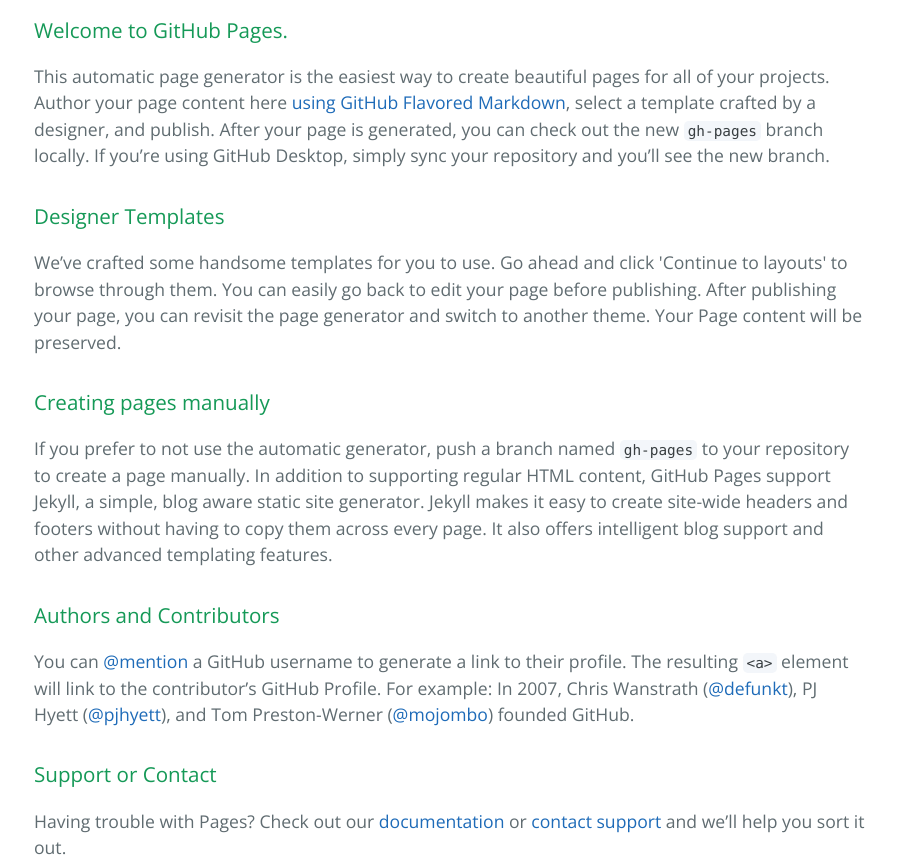
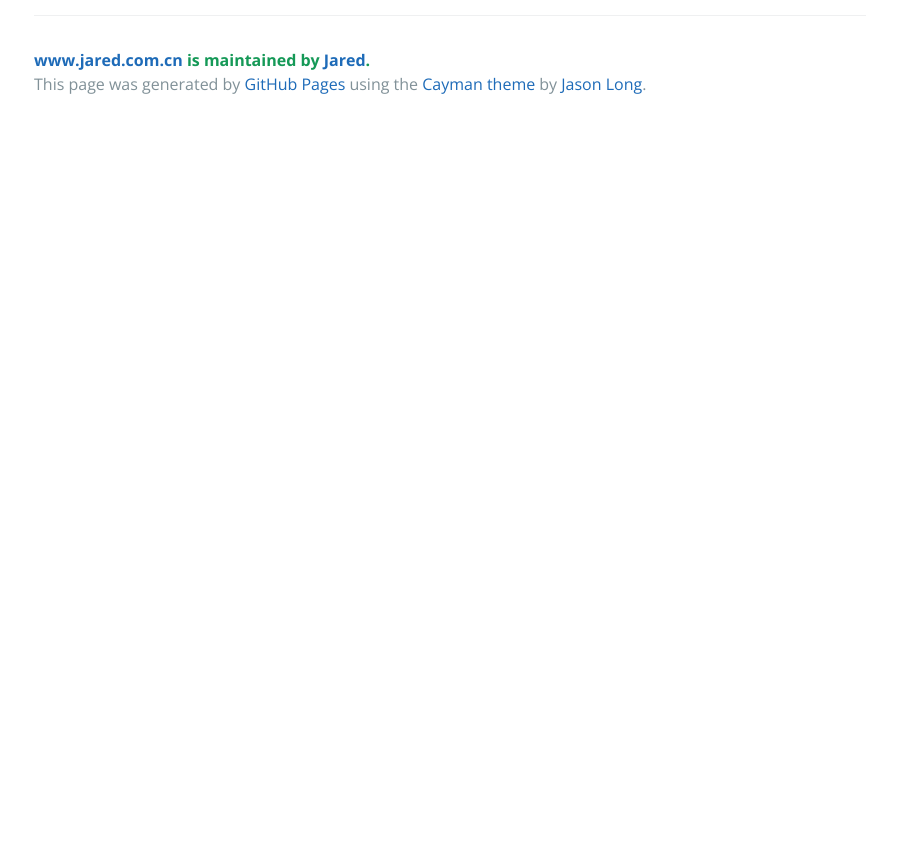
Before and after one commit to Jared1016/Jared1016.github.io, a plain HTML site: page index.html in a window 1280 px wide. Shown: the part 400-1264 px from the top of the page, without its empty margins (190-1087 px from the left). After the commit the page ends 800 px from the top, so only its background shows below. Drawn offline with nearby package versions, Linux system fonts and the light colour scheme.

Commit message:
Update index.html

```diff
--- a/index.html
+++ b/index.html
@@ -20,29 +20,8 @@
 
     <section class="main-content">
       <h3>
-<a id="welcome-to-github-pages" class="anchor" href="#welcome-to-github-pages" aria-hidden="true"><span class="octicon octicon-link"></span></a>Welcome to GitHub Pages.</h3>
 
-<p>This automatic page generator is the easiest way to create beautiful pages for all of your projects. Author your page content here <a href="https://guides.github.com/features/mastering-markdown/">using GitHub Flavored Markdown</a>, select a template crafted by a designer, and publish. After your page is generated, you can check out the new <code>gh-pages</code> branch locally. If you’re using GitHub Desktop, simply sync your repository and you’ll see the new branch.</p>
 
-<h3>
-<a id="designer-templates" class="anchor" href="#designer-templates" aria-hidden="true"><span class="octicon octicon-link"></span></a>Designer Templates</h3>
-
-<p>We’ve crafted some handsome templates for you to use. Go ahead and click 'Continue to layouts' to browse through them. You can easily go back to edit your page before publishing. After publishing your page, you can revisit the page generator and switch to another theme. Your Page content will be preserved.</p>
-
-<h3>
-<a id="creating-pages-manually" class="anchor" href="#creating-pages-manually" aria-hidden="true"><span class="octicon octicon-link"></span></a>Creating pages manually</h3>
-
-<p>If you prefer to not use the automatic generator, push a branch named <code>gh-pages</code> to your repository to create a page manually. In addition to supporting regular HTML content, GitHub Pages support Jekyll, a simple, blog aware static site generator. Jekyll makes it easy to create site-wide headers and footers without having to copy them across every page. It also offers intelligent blog support and other advanced templating features.</p>
-
-<h3>
-<a id="authors-and-contributors" class="anchor" href="#authors-and-contributors" aria-hidden="true"><span class="octicon octicon-link"></span></a>Authors and Contributors</h3>
-
-<p>You can <a href="https://github.com/blog/821" class="user-mention">@mention</a> a GitHub username to generate a link to their profile. The resulting <code>&lt;a&gt;</code> element will link to the contributor’s GitHub Profile. For example: In 2007, Chris Wanstrath (<a href="https://github.com/defunkt" class="user-mention">@defunkt</a>), PJ Hyett (<a href="https://github.com/pjhyett" class="user-mention">@pjhyett</a>), and Tom Preston-Werner (<a href="https://github.com/mojombo" class="user-mention">@mojombo</a>) founded GitHub.</p>
-
-<h3>
-<a id="support-or-contact" class="anchor" href="#support-or-contact" aria-hidden="true"><span class="octicon octicon-link"></span></a>Support or Contact</h3>
-
-<p>Having trouble with Pages? Check out our <a href="https://help.github.com/pages">documentation</a> or <a href="https://github.com/contact">contact support</a> and we’ll help you sort it out.</p>
 
       <footer class="site-footer">
         <span class="site-footer-owner"><a href="https://www.jared.com.cn">www.jared.com.cn</a> is maintained by <a href="https://github.com/Jared1016">Jared</a>.</span>
```
